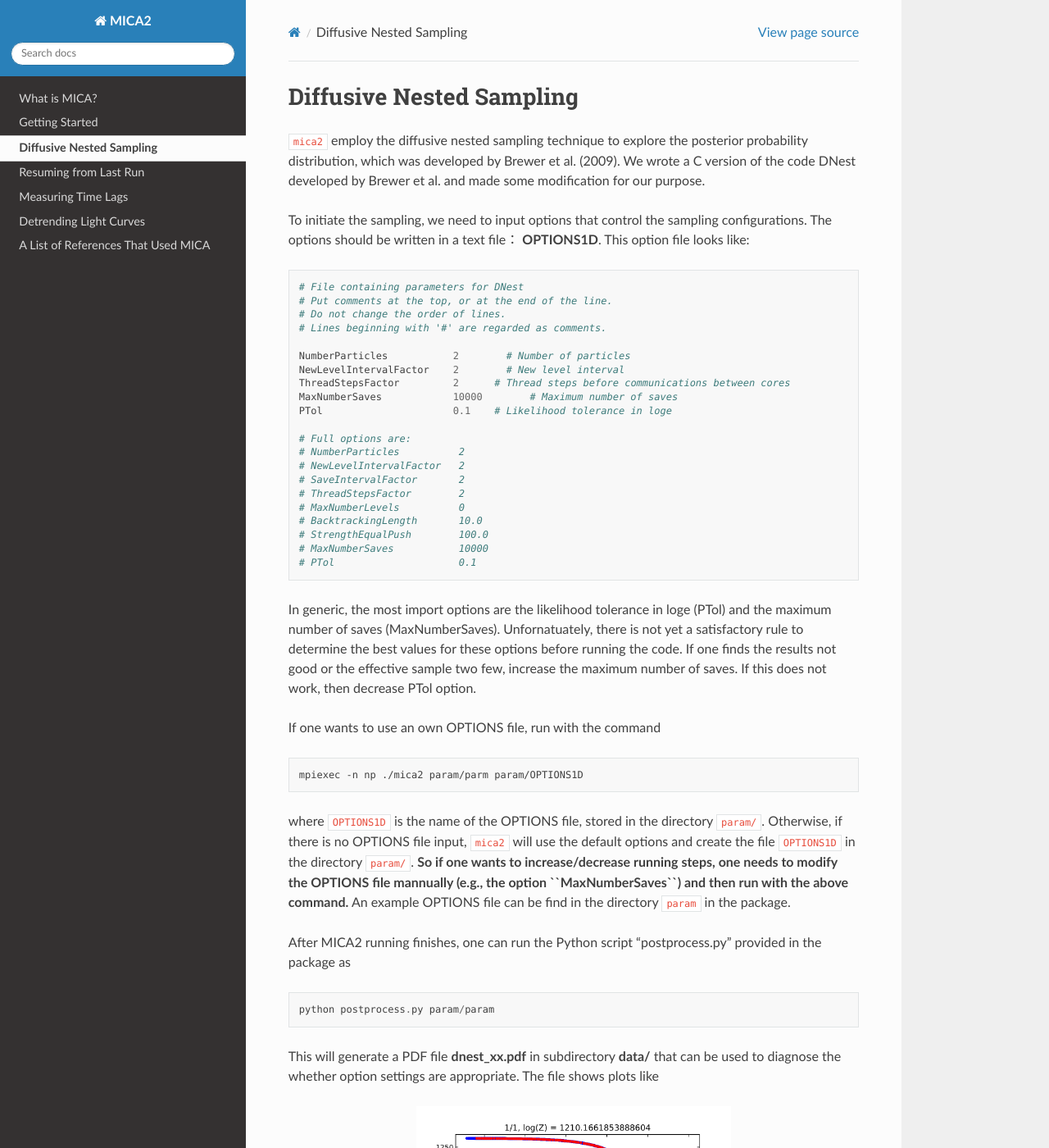
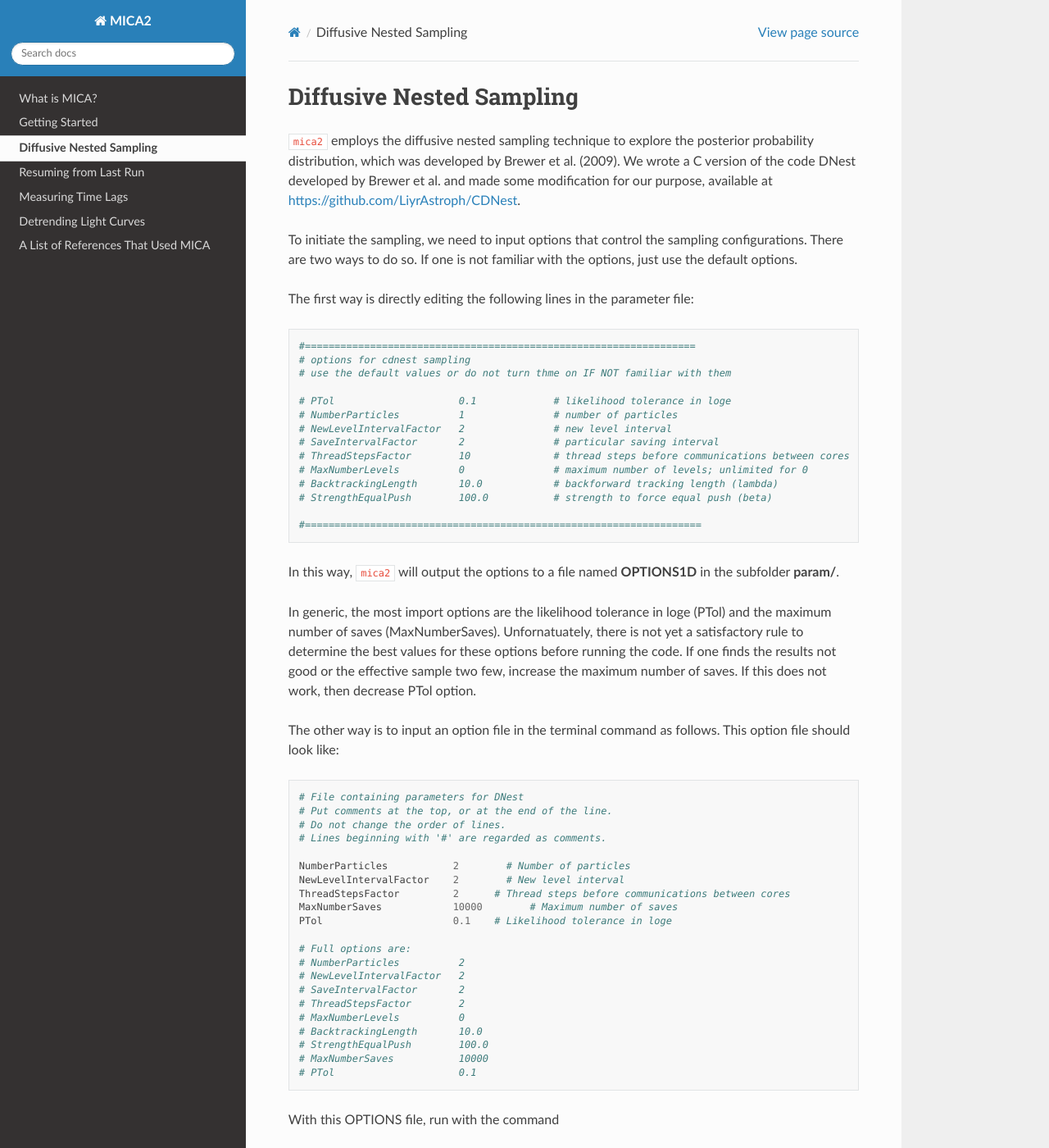
Before and after one commit to LiyrAstroph/MICA2, a Sphinx documentation site: the page built from docs/cdnest.rst, in a window 1280 px wide and 1400 px high. Shown: the whole window at 82% size. Built offline with Sphinx 7.4.7 and the Read the Docs theme 2.0.0, drawn with Linux system fonts in a browser that asks for light colours; some of the changed text lies outside the part shown.

Commit message:
update docs.

```diff
--- a/docs/cdnest.rst
+++ b/docs/cdnest.rst
@@ -5,12 +5,39 @@
 Diffusive Nested Sampling
 *************************
 
-``mica2`` employ the diffusive nested sampling technique  to explore the posterior probability distribution,
+``mica2`` employs the diffusive nested sampling technique  to explore the posterior probability distribution,
 which was developed by Brewer et al. (2009). We wrote a C version of the code DNest developed by Brewer et al.
-and made some modification for our purpose.
+and made some modification for our purpose, available at https://github.com/LiyrAstroph/CDNest.
 
-To initiate the sampling, we need to input options that control the sampling configurations. The options
-should be written in a text file： **OPTIONS1D**. This option file looks like::
+To initiate the sampling, we need to input options that control the sampling configurations.
+There are two ways to do so. If one is not familiar with the options, just use the default options.
+
+The first way is directly editing the following lines in the parameter file::
+
+  #==================================================================
+  # options for cdnest sampling
+  # use the default values or do not turn thme on IF NOT familiar with them
+
+  # PTol                     0.1             # likelihood tolerance in loge
+  # NumberParticles          1               # number of particles
+  # NewLevelIntervalFactor   2               # new level interval
+  # SaveIntervalFactor       2               # particular saving interval
+  # ThreadStepsFactor        10              # thread steps before communications between cores
+  # MaxNumberLevels          0               # maximum number of levels; unlimited for 0
+  # BacktrackingLength       10.0            # backforward tracking length (lambda)
+  # StrengthEqualPush        100.0           # strength to force equal push (beta)
+
+  #===================================================================
+
+In this way, ``mica2`` will output the options to a file named **OPTIONS1D** in the subfolder **param/**.
+
+In generic, the most import options are the likelihood tolerance in loge (PTol) and the maximum number of saves
+(MaxNumberSaves). Unfornatuately, there is not yet a satisfactory rule to determine the best values for these options
+before running the code. If one finds the results not good or the effective sample two few, increase the maximum number of saves.
+If this does not work, then decrease PTol option.
+
+The other way is to input an option file in the terminal command as follows.
+This option file should look like::
 
   # File containing parameters for DNest
   # Put comments at the top, or at the end of the line.
@@ -34,22 +61,15 @@ should be written in a text file： **OPTIONS1D**. This option file looks like::
   # MaxNumberSaves           10000
   # PTol                     0.1
 
-
-In generic, the most import options are the likelihood tolerance in loge (PTol) and the maximum number of saves
-(MaxNumberSaves). Unfornatuately, there is not yet a satisfactory rule to determine the best values for these options
-before running the code. If one finds the results not good or the effective sample two few, increase the maximum number of saves.
-If this does not work, then decrease PTol option.
-
-If one wants to use an own OPTIONS file, run with the command
+With this OPTIONS file, run with the command
 
 .. code:: bash
 
   mpiexec -n np ./mica2 param/parm param/OPTIONS1D
 
-where ``OPTIONS1D`` is the name of the OPTIONS file, stored in the directory ``param/``. Otherwise, if there
+where ``OPTIONS1D`` is the name of the OPTIONS file, stored in the directory ``param/``.  Note that if there
 is no OPTIONS file input, ``mica2`` will use the default options and create the file ``OPTIONS1D`` in
-the directory ``param/``. **So if one wants to increase/decrease running steps, one needs to modify the OPTIONS
-file mannually (e.g., the option ``MaxNumberSaves``) and then run with the above command.** An example OPTIONS file
+the directory ``param/`` (the first way). An example OPTIONS file
 can be find in the directory ``param`` in the package.
 
 After MICA2 running finishes, one can run the Python script "postprocess.py" provided in the package as
--- a/docs/getting_started.rst
+++ b/docs/getting_started.rst
@@ -120,6 +120,8 @@ A typical parameter file looks like::
 
   #===================================================================
 
+see :ref:`cdnest_label` for the detail of CDNest options.
+
 Data format
 ==============================
 
```
Also changed, not shown: 1 other file.
